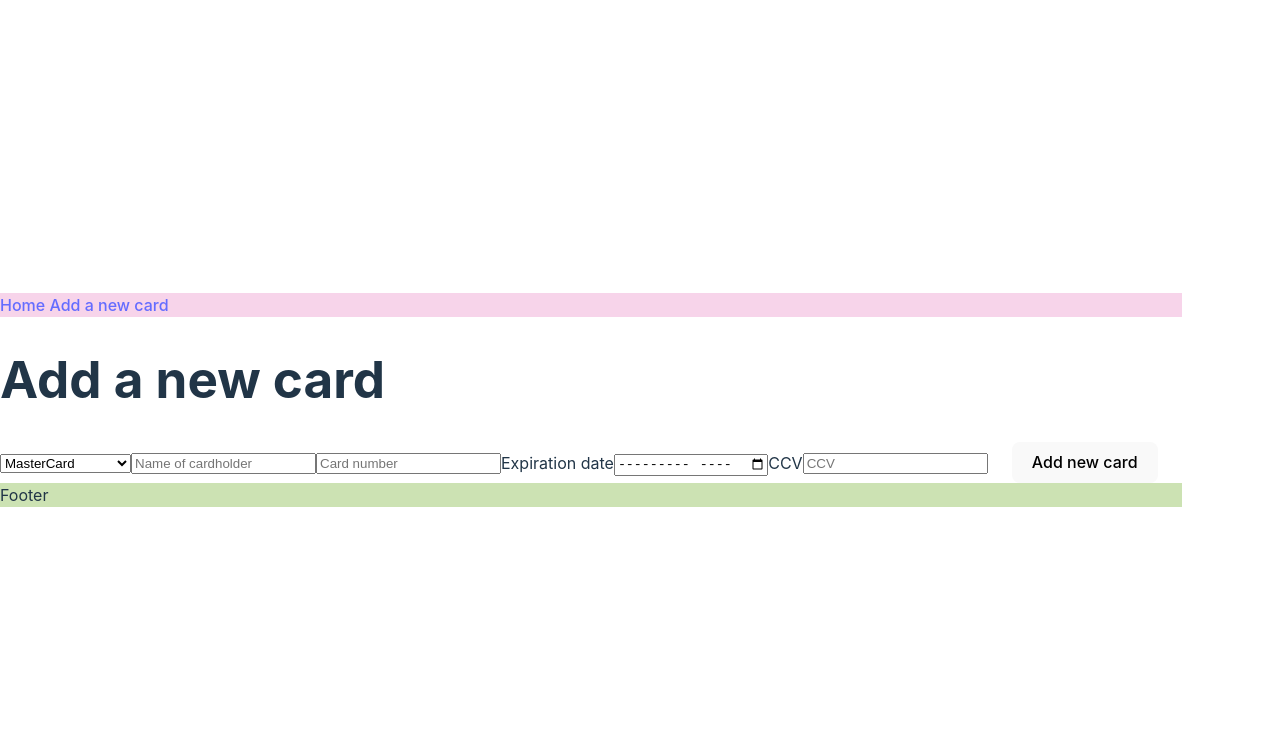
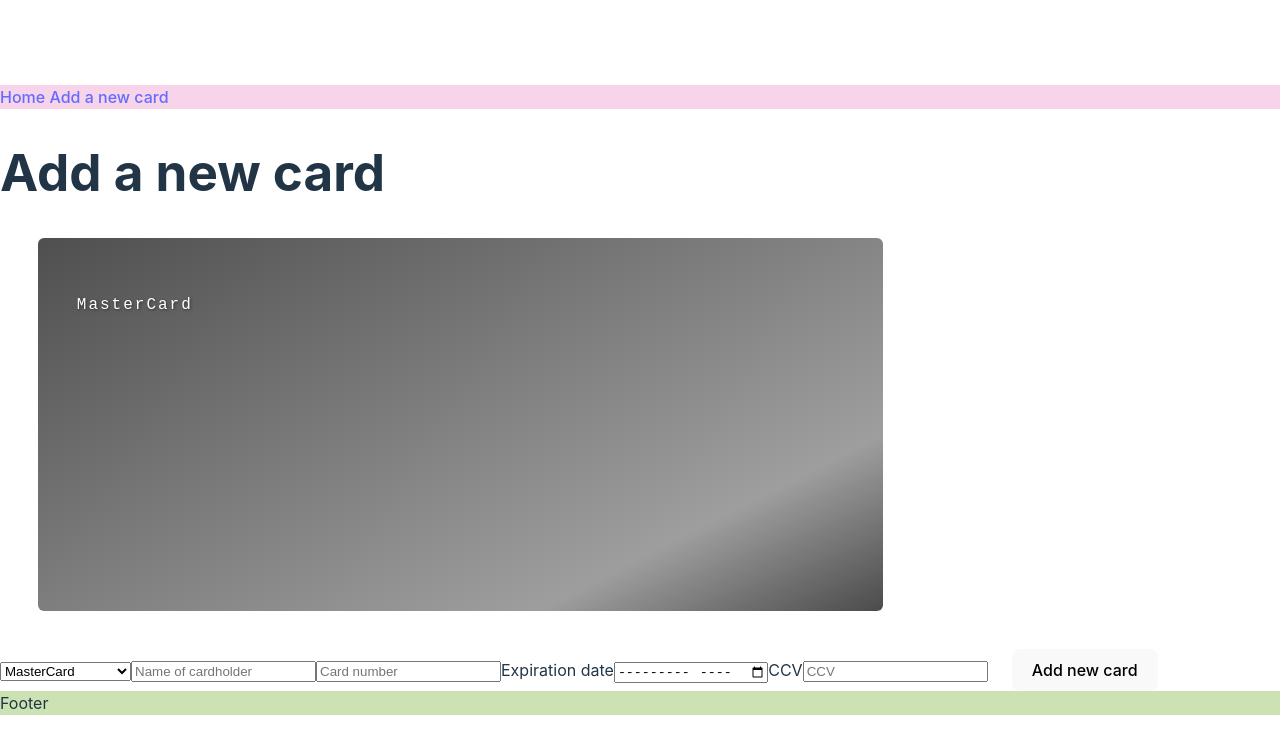
Before and after one commit to sofia-creates/e-wallet, a React (Vite) app in the folder vite-project/: page /addcard in a window 1280 px wide. Shown: the top 754 px of the page. Built offline with nearby package versions, Linux system fonts and the light colour scheme.

Commit message:
started on styling

```diff
--- a/vite-project/src/App.css
+++ b/vite-project/src/App.css
@@ -1,37 +1,10 @@
 #root {
   max-width: 1280px;
-  /* margin: 0 auto; */
-  /* padding: 2rem; */
-  /* text-align: center; */
+  display: flex;
+  flex-direction: column;
+  justify-content: space-between;
 }
 
-.logo {
-  height: 6em;
-  padding: 1.5em;
-  will-change: filter;
-  transition: filter 300ms;
-}
-.logo:hover {
-  filter: drop-shadow(0 0 2em #646cffaa);
-}
-.logo.react:hover {
-  filter: drop-shadow(0 0 2em #61dafbaa);
-}
-
-@keyframes logo-spin {
-  from {
-    transform: rotate(0deg);
-  }
-  to {
-    transform: rotate(360deg);
-  }
-}
-
-@media (prefers-reduced-motion: no-preference) {
-  a:nth-of-type(2) .logo {
-    animation: logo-spin infinite 20s linear;
-  }
-}
 
 .card {
   padding: 2em;
@@ -43,12 +16,19 @@
 
 
 /* custom css */
+@import url('https://fonts.googleapis.com/css2?family=Cutive+Mono&display=swap" rel="stylesheet');
+
+
 header {
   background-color: rgb(247, 212, 234);
+  width: 100vw;
+
 }
 
 footer {
   background-color: rgb(204, 226, 179);
+  width: 100vw;
+
 }
 
 .cardList {
@@ -56,13 +36,47 @@ footer {
 }
 
 .cardDiv {
-  background-color: #888;
-  width: 80vw;
+  width: 60vw;
   height: 37vh;
   border-radius: 6px;
   padding: 3%;
+  margin: 3%;
+  font-family: "Cutive Mono", monospace;
+  font-weight: 150;
+  font-style: normal;
+
+  background: rgb(79,79,79);
+  background: linear-gradient(153deg, rgba(79,79,79,1) 0%, rgba(158,158,158,1) 78%, rgba(75,75,75,1) 100%);
+  color: white;
+  text-shadow: 1px 1px 3px rgba(0, 0, 0, 0.5);
+  letter-spacing: 2px;
 }
 
 button {
   margin: 0 1.5em 0 1.5em;
 }
+
+
+/* cardProvider styles */
+.noBrand{
+  background: rgb(79,79,79);
+  background: linear-gradient(153deg, rgba(79,79,79,1) 0%, rgba(158,158,158,1) 78%, rgba(75,75,75,1) 100%);
+}
+
+.masterCard{
+  background: rgb(7,40,150);
+  background: linear-gradient(153deg, rgba(7,40,150,1) 17%, rgba(0,130,216,1) 68%, rgba(9,9,121,1) 100%);
+  color: white;
+}
+
+.visa {
+  background: rgb(171,113,9);
+  background: linear-gradient(153deg, rgba(171,113,9,1) 0%, rgba(247,196,0,1) 72%, rgba(203,147,8,1) 100%);
+  color: white;
+}
+
+.americanExpress{
+  background: rgb(216,76,92);
+background: linear-gradient(153deg, rgba(216,76,92,1) 0%, rgba(252,137,150,1) 72%, rgba(241,66,86,1) 100%);
+color: white;
+}
--- a/vite-project/src/features/cards/cardSlice.js
+++ b/vite-project/src/features/cards/cardSlice.js
@@ -21,7 +21,7 @@ const cardSlice = createSlice({
             console.log("new card has been added, cards is now: " , [...state.cards])
         },
         toggleCardActive: (state, action) => {
-            const card = state.cards.find((c) => c.cardNumber === action.payload);  // Find the card by some unique property
+            const card = state.cards.find((c) => c.cardNumber === action.payload);  // Find the card by cardnumber
             if (card) {
                 card.active = !card.active; // Toggle the 'active' property
             }
--- a/vite-project/src/routes/AddCard.jsx
+++ b/vite-project/src/routes/AddCard.jsx
@@ -16,6 +16,8 @@ const AddCard = () => {
     ccv: "",
   });
 
+  let [validationErrors, setValidationErrors] = useState([]);
+
   const cards = useSelector((state) => state.cards.cards);
 
   function handleSubmit(e) {
@@ -25,15 +27,21 @@ const AddCard = () => {
 
     //validate
     function validate() {
-      const [hasErrors, errors] = validateCardData(card);
+      const [hasErrors, errors] = validateCardData(card, cards);
 
       if (hasErrors) {
         console.log("validation check failed. errors:", errors);
-        return;
+        setValidationErrors(errors);
+        return true; // Return true to indicate there are errors
       }
+
+      return false; // No errors
     }
 
-    validate();
+    // If validation returns true (errors found), stop form submission
+    if (validate()) {
+      return; // Stop execution if validation failed
+    }
 
     //addNewCard
     dispatch(addNewCard(card));
@@ -85,6 +93,18 @@ const AddCard = () => {
       ) : (
         <>
           <h1>Add a new card</h1>
+          <div id="cardPreview" className="cardDiv">
+            <p>{card.cardProvider}</p>
+            <p>{card.cardHolderName}</p>
+            <p>{card.cardNumber}</p>
+            <p>{card.expirationDate}</p>
+            <p>{card.ccv}</p>
+          </div>
+          <div className="errorBox">
+            <p>{validationErrors.cardHolderName}</p>
+            <p>{validationErrors.cardNumber}</p>
+            <p>{validationErrors.expirationDate}</p>
+          </div>
           <form action="" onSubmit={handleSubmit}>
             <select
               name="cardProvider"
--- a/vite-project/src/utils/validationHelpers.js
+++ b/vite-project/src/utils/validationHelpers.js
@@ -1,7 +1,6 @@
-import { useSelector } from "react-redux";
 
-export function validateCardData(data){
-    const cards = useSelector((state) => state.cards.cards);
+
+export function validateCardData(data, previousCards){
 
     let errors = {};
 
@@ -20,9 +19,13 @@ export function validateCardData(data){
     //cardNumber must be unique
     let doesCardNumberAlreadyExist = () => {
         //get all cards, find the cardNumber within list
-
+     if (previousCards.find((c) => c.cardNumber === data.cardNumber)){
+        console.log("Card number already exists!");
+        return;
+     }  // Find the card by cardnumber
     }
 
+    doesCardNumberAlreadyExist();
 
     //expirationDate
 
```
